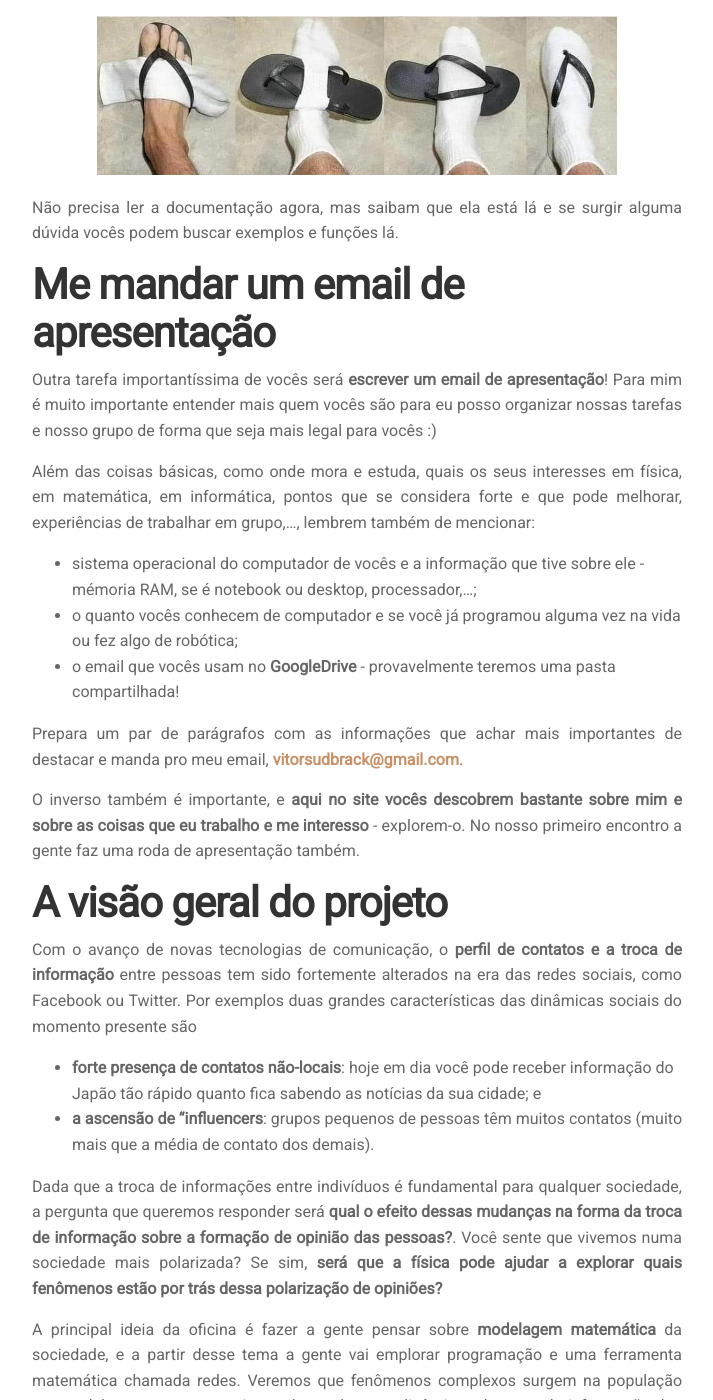
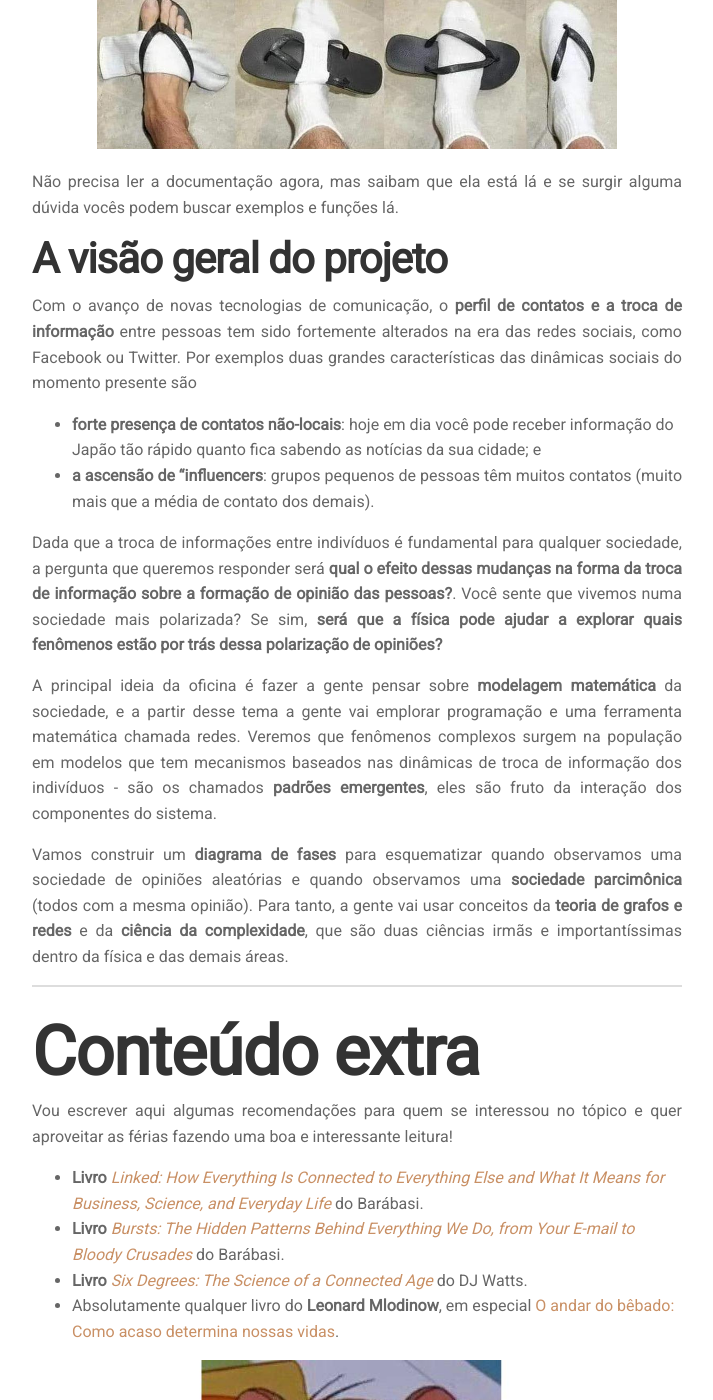
Before and after one commit to vsudbrack/vsudbrack.github.io, a Jekyll site: the page built from _courses/ictp-jovens.md, in a window 1280 px wide and 1400 px high, scrolled down 6111 px. Shown: the whole window, without its empty margins (283-996 px from the left). Built offline with Jekyll 4.4.1, drawn with Linux system fonts in a browser that asks for light colours; nearby versions of some CDN libraries; emoji names are drawn with the system emoji font; comment, search, counter and statistics services are not loaded; some of the changed text lies outside the part shown.

Commit message:
'Update'

```diff
--- a/_courses/ictp-jovens.md
+++ b/_courses/ictp-jovens.md
@@ -103,7 +103,7 @@ Mas em geral a gente é cabela dura e fica tentando rodar coisas até que uma va
 
 Não precisa ler a documentação agora, mas saibam que ela está lá e se surgir alguma dúvida vocês podem buscar exemplos e funções lá.
 
-## Me mandar um email de apresentação
+<!--## Me mandar um email de apresentação
 
 Outra tarefa importantíssima de vocês será **escrever um email de apresentação**! Para mim é muito importante entender mais quem vocês são para eu posso organizar nossas tarefas e nosso grupo de forma que seja mais legal para vocês :)
 
@@ -115,6 +115,7 @@ Além das coisas básicas, como onde mora e estuda, quais os seus interesses em
 Prepara um par de parágrafos com as informações que achar mais importantes de destacar e manda pro meu email, **[vitorsudbrack@gmail.com](mailto:vitorsudbrack@gmail.com)**.
 
 O inverso também é importante, e **aqui no site vocês descobrem bastante sobre mim e sobre as coisas que eu trabalho e me interesso** - explorem-o. No nosso primeiro encontro a gente faz uma roda de apresentação também.
+-->
 
 ## A visão geral do projeto
 
```
